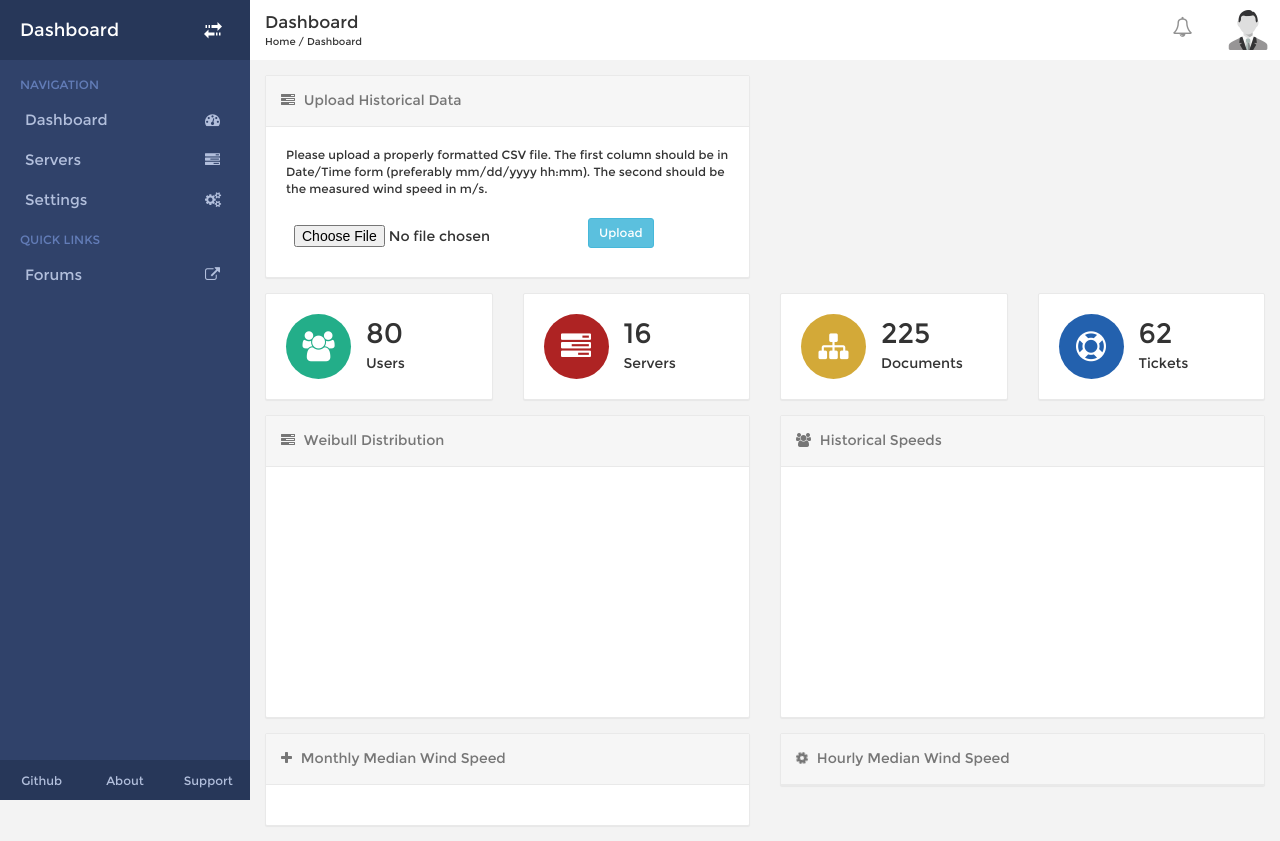
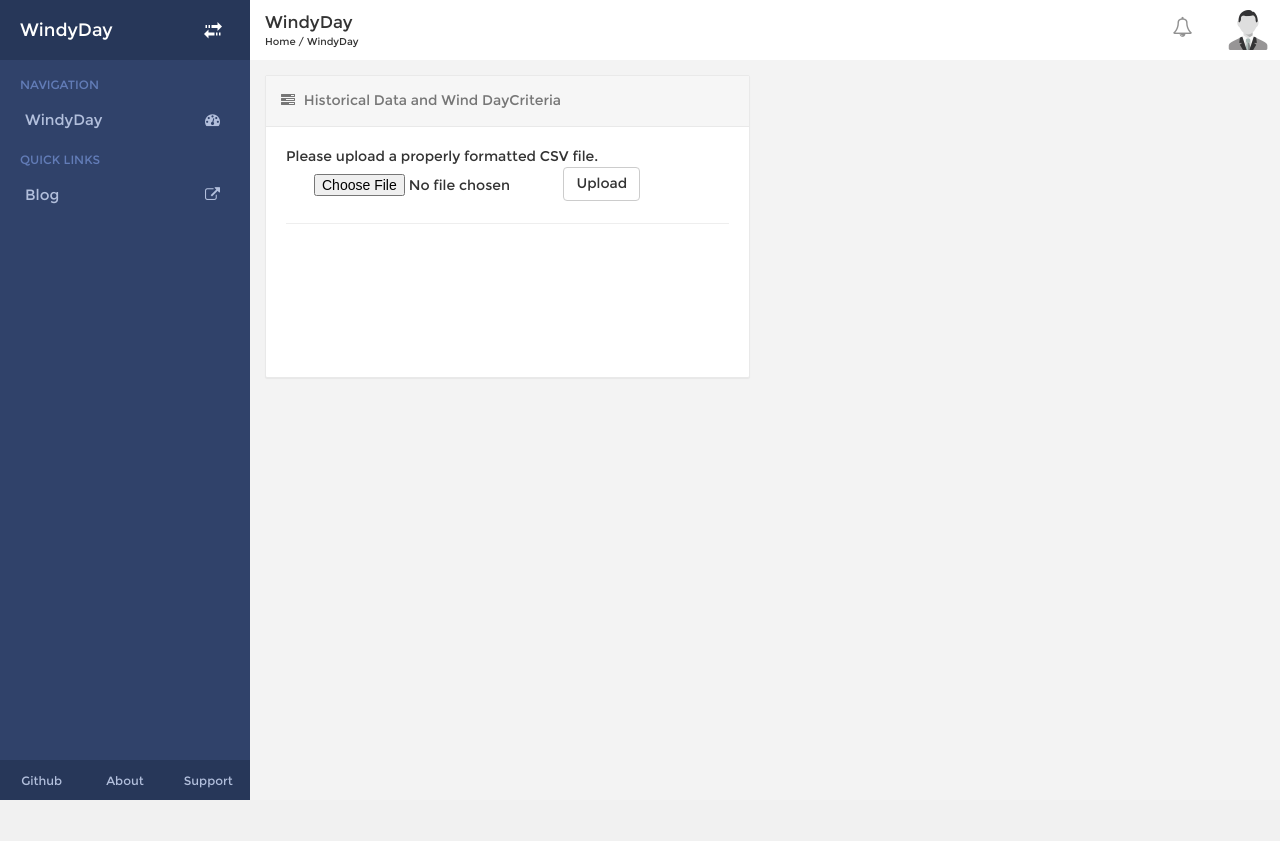
Before and after one commit to huevosabio/windopt, a Flask app: page / in a window 1280 px wide. After the commit the page ends 800 px from the top, so only its background shows below. Run offline with Flask 2, Linux system fonts and the light colour scheme; parts of the project's set-up code (start-up, migrations or seed data) failed here and were passed over; some libraries are stand-ins or nearby versions.

Commit message:
UI is finally acceptable, must still implement the goddamn predictive results

```diff
--- a/app/static/css/dashboard/dashboard.css
+++ b/app/static/css/dashboard/dashboard.css
@@ -364,3 +364,15 @@
     font-size: 28px;
     display: block;
   }
+
+  .graph {
+    width: 100%;
+    height:100%;
+    border:0;
+  }
+
+  .absolute-center {
+  margin: auto;
+  position: absolute;
+  top: 0; left: 0; bottom: 0; right: 0;
+}
--- a/app/static/index.html
+++ b/app/static/index.html
@@ -4,7 +4,7 @@
 	<meta charset="UTF-8">
   <meta name="viewport" content="width=device-width, initial-scale=1">
 
-	<title>WindDay App</title>
+	<title>WindyDay App</title>
 	<link href="static/wind_icon.jpg" rel="icon" type="image/x-icon" />
 
   <link rel="stylesheet" type="text/css" href="static/css/bootstrap.min.css">
@@ -15,7 +15,7 @@
   <link rel="stylesheet" type="text/css" href="static/css/themes/green.css">
   <link rel="stylesheet" type="text/css" href="static/css/themes/red.css">
   -->
-
+  <script src="//ajax.googleapis.com/ajax/libs/jquery/1.11.1/jquery.min.js"></script>
   <script type="text/javascript" src="static/js/angular.min.js"></script>
   <script type="text/javascript" src="static/js/angular-cookies.js"></script>
   <script type="text/javascript" src="static/js/ng-bootstrap-tpls.min.js"></script>
@@ -31,28 +31,22 @@
       <ul class="sidebar">
         <li class="sidebar-main">
           <a href="#" ng-click="toggleSidebar()">
-            Dashboard
+            WindyDay
             <span class="menu-icon glyphicon glyphicon-transfer"></span>
           </a>
         </li>
         <li class="sidebar-title"><span>NAVIGATION</span></li>
         <li class="sidebar-list">
-          <a href="#">Dashboard <span class="menu-icon fa fa-tachometer"></span></a>
-        </li>
-        <li class="sidebar-list">
-          <a href="#">Servers <span class="menu-icon fa fa-tasks"></span></a>
-        </li>
-        <li class="sidebar-list">
-          <a href="#">Settings <span class="menu-icon fa fa-cogs"></span></a>
+          <a href="#">WindyDay <span class="menu-icon fa fa-tachometer"></span></a>
         </li>
         <li class="sidebar-title separator"><span>QUICK LINKS</span></li>
         <li class="sidebar-list">
-          <a href="#" target="_blank">Forums <span class="menu-icon fa fa-external-link"></span></a>
+          <a href="http://huevosabio.com/" target="_blank">Blog <span class="menu-icon fa fa-external-link"></span></a>
         </li>
       </ul>
       <div class="sidebar-footer">
         <div class="col-xs-4">
-          <a href="https://github.com/Ehesp/Responsive-Dashboard" target="_blank">
+          <a href="https://github.com/huevosabio/windDayApp" target="_blank">
             Github
           </a>
         </div>
@@ -80,10 +74,10 @@
           <div class="col-xs-12">
             <div class="meta pull-left">
               <div class="page">
-                Dashboard
+                WindyDay
               </div>
               <div class="breadcrumb-links">
-                Home / Dashboard
+                Home / WindyDay
               </div>
             </div>
             <div class="user pull-right">
@@ -144,25 +138,50 @@
           <div class="col-lg-6">
             <div class="widget">
               <div class="widget-title">
-                  <i class="fa fa-tasks"></i> Upload Historical Data
+                  <i class="fa fa-tasks"></i> Historical Data and Wind DayCriteria
               </div>
-              <div class="widget-body small no-padding">
+              <div class="widget-body medium">
+              <div id="fileUpload">
                 <div class="message">
-                    Please upload a properly formatted CSV file. The first column should be in Date/Time form (preferably mm/dd/yyyy hh:mm). The second should be the measured wind speed in m/s.
+                    Please upload a properly formatted CSV file.
                 </div>
-                <div class="form-group has-feedback has-success">
+                <div class="form-group row">
+                  <form enctype="multipart/form-data">
                     <div class="col-sm-5">
                         <input name="file" type="file"  id="csvFileUpload" accept=".csv"  class="btn"/>
                      </div>
                     <div class="col-sm-5">
-                      <input type="button" id='uploadBTN' value="Upload" class="btn btn-sm btn-info pull-right" />
+                      <input type="button" id='uploadBTN' value="Upload" class="btn btn-default pull-right" />
                     </div>
+                  </form>
                </div>
+              </div>
+              <hr>
+              <div hidden id="loading">
+                <loading></loading>
+              </div>
+              <div hidden id="windCriteria">
+                <div class="message">Please select the appropiate Wind Day Criteria</div>
+              <form role="form">
+                <div class="form-group col-sm-5">
+                  <input class="form-control" type="number" name="workWindow" onkeypress="return isNumberKey(event)" placeholder="Shift length in hours"/>
+                </div>
+                <div class="form-group col-sm-5">
+                  <div class="input-group  pull-right">
+                    <input class="form-control" type="number" name="consecutive" onkeypress="return isNumberKey(event)" placeholder="Maximum wind hours"/>
+                  </div>
+                </div>
+                <div class="form-group col-sm-5">
+                  <input class="form-control" type="decimal" name="maxWS" onkeypress="return isDecimalKey(event)" placeholder="Maximum wind speed"/>
+                </div>
+                <div class="col-sm-5"><button type="submit" class="btn btn-default pull-right">Estimate Wind Days</button></div>
+            </form>
               </div>
             </div>
           </div>
         </div>
-          <div class="row">
+        </div>
+          <div class="row" id="results" hidden>
             <div class="col-lg-3 col-md-6 col-xs-12">
               <div class="widget">
                 <div class="widget-body">
@@ -221,40 +240,42 @@
               </div>
             </div>
           </div>
-          <div class="row">
+          <div hidden class="row graphs">
             <div class="col-lg-6">
               <div class="widget">
                 <div class="widget-title">
-                  <i class="fa fa-tasks"></i> Weibull Distribution
+                  <i class="fa fa-bar-chart-o"></i> Weibull Distribution
                 </div>
-                <div class="widget-body medium no-padding">
+                <div class="widget-body medium no-padding tier2" id="weibull">
                 </div>
               </div>
             </div>
             <div class="col-lg-6">
               <div class="widget">
                 <div class="widget-title">
-                  <i class="fa fa-users"></i> Historical Speeds
+                  <i class="fa fa-bar-chart-o"></i> Historical Speeds
                 </div>
-                <div class="widget-body medium no-padding">
+                <div class="widget-body medium no-padding tier2" id="historical">
                 </div>
               </div>
             </div>
           </div>
-          <div class="row">
+          <div hidden class="row graphs">
             <div class="col-lg-6">
               <div class="widget">
                 <div class="widget-title">
-                  <i class="fa fa-plus"></i> Monthly Median Wind Speed
+                  <i class="fa fa-bar-chart-o"></i> Monthly Median Wind Speed
                 </div>
-                <div class="widget-body">
+                <div class="widget-body medium no-padding tier2" id="byMonth">
                 </div>
               </div>
             </div>
             <div class="col-lg-6">
               <div class="widget">
                 <div class="widget-title">
-                  <i class="fa fa-cog fa-spin"></i> Hourly Median Wind Speed
+                  <i class="fa fa-bar-chart-o"></i> Hourly Median Wind Speed
+                </div>
+                <div class="widget-body medium no-padding tier2" id="byHour">
                 </div>
                 </div>
               </div>
@@ -266,5 +287,109 @@
       </div><!-- End Page Content -->
     </div><!-- End Content Wrapper -->
   </div><!-- End Page Wrapper -->
+
+  <script>
+      $(':file').change(function(){
+      var input = $('#csvFileUpload');
+      var file = this.files[0];
+      var name = file.name;
+      var size = file.size;
+      var type = file.type;
+      if (type != 'text/csv' && type != 'application/vnd.ms-excel'){
+          input.replaceWith( input = input.clone( true ) );
+          alert('Wrong File Type!'+'You Uploaded a ' + type + ' file. Please upload a CSV file.');
+      }
+  });
+
+  </script>
+  <script>
+      $('#uploadBTN').click(function(){
+        $('.tier2').empty();
+        $('#loading').show();
+
+
+          var formData = new FormData($('form')[0]);
+          $.ajax({
+              url: '/upload',  //Server script to process data
+              type: 'POST',
+              /*xhr: function() {  // Custom XMLHttpRequest
+                  var myXhr = $.ajaxSettings.xhr();
+                  if(myXhr.upload){ // Check if upload property exists
+                      myXhr.upload.addEventListener('progress',progressHandlingFunction, false); // For handling the progress of the upload
+                  }
+                  return myXhr;
+              },
+              */
+              //Ajax events
+              //beforeSend: beforeSendHandler,
+              //success: completeHandler,
+              //error: errorHandler,
+              // Form data
+              data: formData,
+              //Options to tell jQuery not to process data or worry about content-type.
+              cache: false,
+              contentType: false,
+              processData: false
+          })
+          .done(function(){
+              $.getJSON( "/visualize", function( data ) {
+                  var images = {};
+                  $.each( data.images, function(key, val) {
+                      images[key] = '<iframe id="igraph" class="graph" scrolling="no" height="100%" width="100%" src="'+  val + '" width="100%"></iframe>';
+                  });
+
+                  $('#tier2').empty();
+                  $('#historical').html(images['historical']);
+                  $('#weibull').html(images['weibull']);
+                  $('#byMonth').html(images['byMonth']);
+                  $('#byHour').html(images['byHour']);
+                  $('#loading').hide();
+                  $('#fileUpload').show();
+                  $('#windCriteria').show();
+                  $('.graphs').show();
+                  //$('#parameters').append(data.parameters);
+
+              });
+          });
+      });
+              /*
+              $.ajax({
+                  dataType: "json",
+                  url: '/visualize',
+                  type: 'GET'
+                })
+              .done(function(json){
+                    console.log(json)
+                  $('#progress').hide();
+                  $('#historicalPlots').append(plotify(json));
+                  $('#tier2').show();
+              });
+          });
+      });
+
+      function plotify(iminfo){
+          var ims = "";
+          for (var i = 0; i < iminfo.images.length; i++){
+            ims.concat("<img src=" + iminfo.images[i] +">");
+          }
+          return ims;
+      }
+      */
+  </script>
+  <script>
+      function isNumberKey(evt){
+          var charCode = (evt.which) ? evt.which : event.keyCode;
+          if (charCode > 31 && (charCode < 48 || charCode > 57))
+              return false;
+          return true;
+      }
+
+      function isDecimalKey(evt){
+          var charCode = (evt.which) ? evt.which : event.keyCode;
+          if (charCode > 31 && (charCode != 46 &&(charCode < 48 || charCode > 57)))
+              return false;
+          return true;
+      }
+  </script>
 </body>
 </html>
--- a/app/static/js/angular/bootstrap.js
+++ b/app/static/js/angular/bootstrap.js
@@ -8,7 +8,7 @@ app.directive('loading', function () {
     return {
         restrict: 'AE',
         replace: 'false',
-        template: '<div class="loading"><div class="double-bounce1"></div><div class="double-bounce2"></div></div>'
+        template: '<div class="loading absolute-center"><div class="double-bounce1"></div><div class="double-bounce2"></div></div>'
     }
 });
 
--- a/app/windday.py
+++ b/app/windday.py
@@ -3,4 +3,5 @@ from app import app
 
 @app.route('/')
 def home():
+    #return app.render_template('windday.html')
     return app.send_static_file('index.html')
```
Also changed, not shown: app/visualization.py (+4 -3 lines), app/static/weibull.png, 2 other files.
